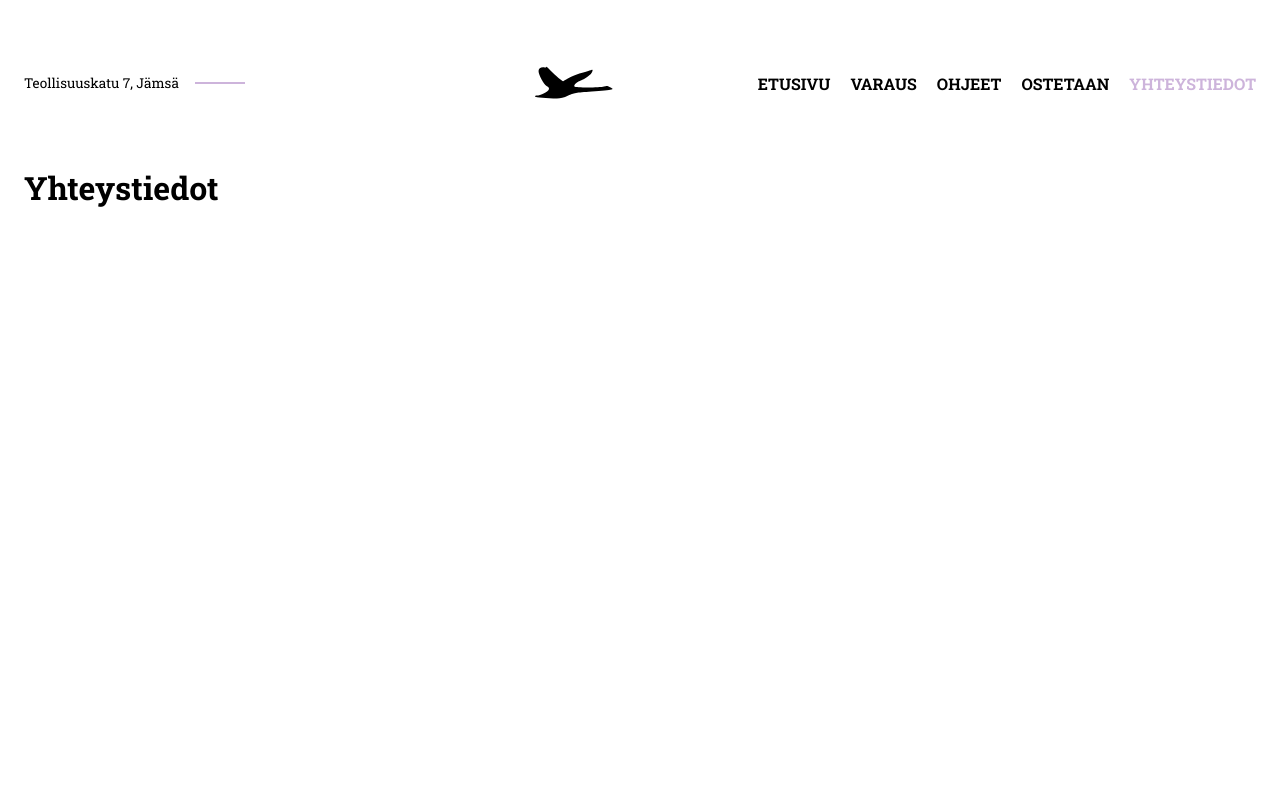
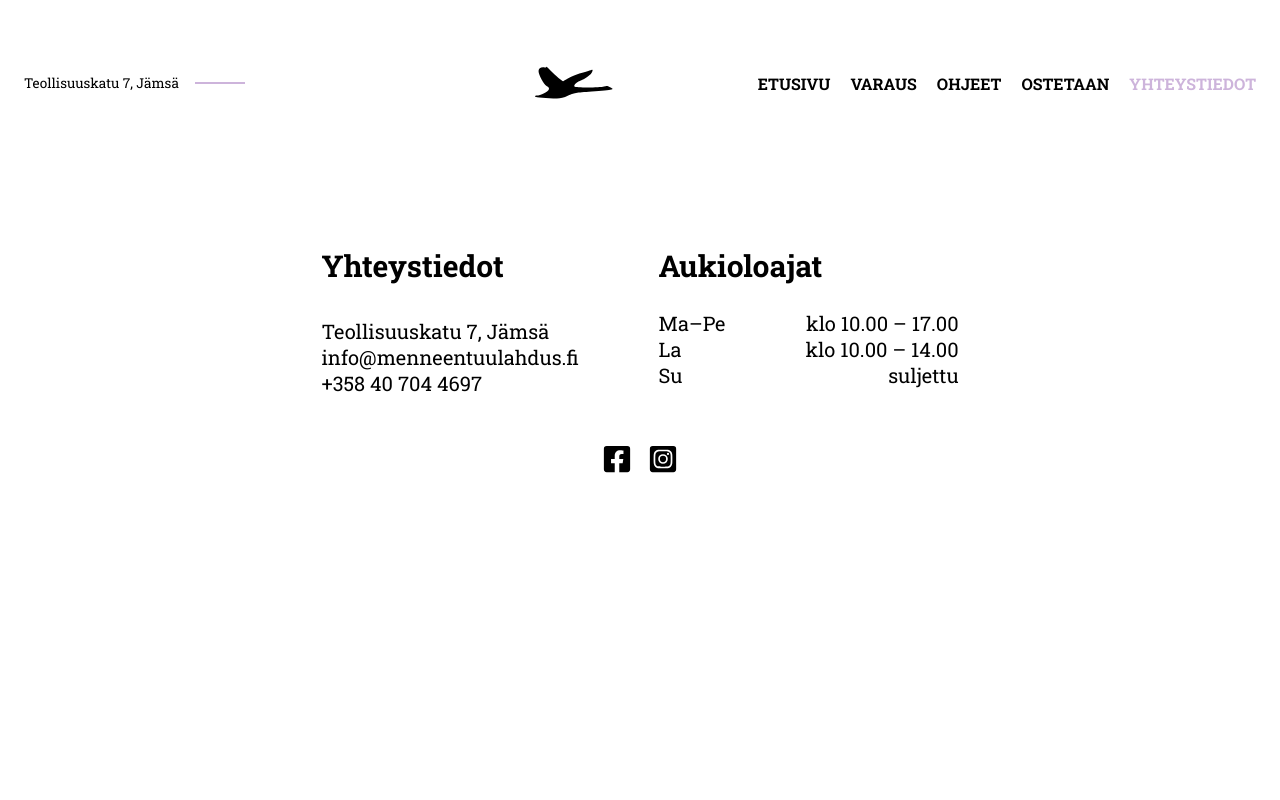
Before and after one commit to mulssoni/menneen-tuulahdus, a Nuxt app: page /yhteystiedot in a window 1280 px wide. Shown: the top 800 px of the page. Built offline with nearby package versions, Linux system fonts and the light colour scheme.

Commit message:
feat: styling and contacts page

```diff
--- a/components/ContactForm.vue
+++ b/components/ContactForm.vue
@@ -85,7 +85,7 @@
     </form>
   </section>
 </template>
-<script setup>
+<script setup lang="ts">
 const data = reactive({
   name: '',
   email: '',
--- a/components/Footer.vue
+++ b/components/Footer.vue
@@ -7,7 +7,7 @@
         <li>
           <a href="mailto:info@menneentuulahdus.fi">info@menneentuulahdus.fi</a>
         </li>
-        <li><a href="tel:+358 40 704 4697">040 704 4697</a></li>
+        <li><a href="tel:+358 40 704 4697">+358 40 704 4697</a></li>
       </ul>
     </div>
     <div class="footer__hours">
@@ -32,7 +32,7 @@
   </footer>
 </template>
 
-<style lang="scss" scoped>
+<style lang="scss">
 ul {
   list-style: none;
   margin: 0;
@@ -62,6 +62,12 @@ ul {
       width: 300px;
       height: auto;
     }
+    a {
+      text-decoration: none;
+      &:hover {
+        text-decoration: underline;
+      }
+    }
   }
 
   &__hours {
@@ -90,9 +96,5 @@ ul {
       max-height: 30px;
     }
   }
-
-  a {
-    text-decoration: none;
-  }
 }
 </style>
--- a/components/PricingList.vue
+++ b/components/PricingList.vue
@@ -58,7 +58,7 @@ const includes = [
   'Hälyttimet',
   '3 paperiarkkia',
   'Henkarit',
-  'Arvokkaampien tuotteiden säilytys kassalla tai vitriinissä (max 2kpl / asiakas)',
+  'Arvokkaampien tuotteiden säilytys kassalla tai vitriinissä (max. 2 kpl / asiakas)',
 ]
 </script>
 
@@ -86,6 +86,7 @@ ul {
   margin: 2rem 0;
   display: flex;
   gap: 1rem;
+  max-width: 400px;
   flex-direction: column;
   justify-content: center;
   &__item {
@@ -115,6 +116,7 @@ ul {
   @extend .price-list;
   flex-direction: row;
   flex-wrap: wrap;
+  max-width: 400px;
   &__item {
     @extend .price-list__item;
     min-width: auto;
--- a/pages/yhteystiedot.vue
+++ b/pages/yhteystiedot.vue
@@ -1,3 +1,60 @@
 <template>
-  <h1>Yhteystiedot</h1>
+  <section class="contacts">
+    <div
+      style="
+        display: flex;
+        gap: 3rem 5rem;
+        flex-wrap: wrap;
+        justify-content: center;
+        font-size: 1.25rem;
+      "
+    >
+      <div class="footer__barcode">
+        <h1>Yhteystiedot</h1>
+        <ul>
+          <li>Teollisuuskatu 7, Jämsä</li>
+          <li>
+            <a href="mailto:info@menneentuulahdus.fi"
+              >info@menneentuulahdus.fi</a
+            >
+          </li>
+          <li><a href="tel:+358 40 704 4697">+358 40 704 4697</a></li>
+        </ul>
+      </div>
+      <div class="footer__hours" style="max-width: 300px">
+        <h2>Aukioloajat</h2>
+        <ul>
+          <li><span>Ma–Pe</span> <span>klo 10.00 – 17.00</span></li>
+          <li><span>La</span> <span>klo 10.00 – 14.00</span></li>
+          <li><span>Su</span> <span>suljettu</span></li>
+        </ul>
+      </div>
+      <div class="footer__socials" style="width: 100%; justify-content: center">
+        <a
+          href="https://www.facebook.com/profile.php?id=100068307363115"
+          target="_blank"
+        >
+          <img src="/icons/square-facebook.svg" alt="facebook" />
+        </a>
+        <a href="https://www.instagram.com/menneentuulahdus/" target="_blank">
+          <img src="/icons/square-instagram.svg" alt="instagram" />
+        </a>
+      </div>
+    </div>
+  </section>
 </template>
+
+<style lang="scss" scoped>
+ul {
+  list-style-type: none;
+  list-style: none;
+  margin: 0;
+  padding: 0;
+}
+a {
+  text-decoration: none;
+  &:hover {
+    text-decoration: underline;
+  }
+}
+</style>
```
